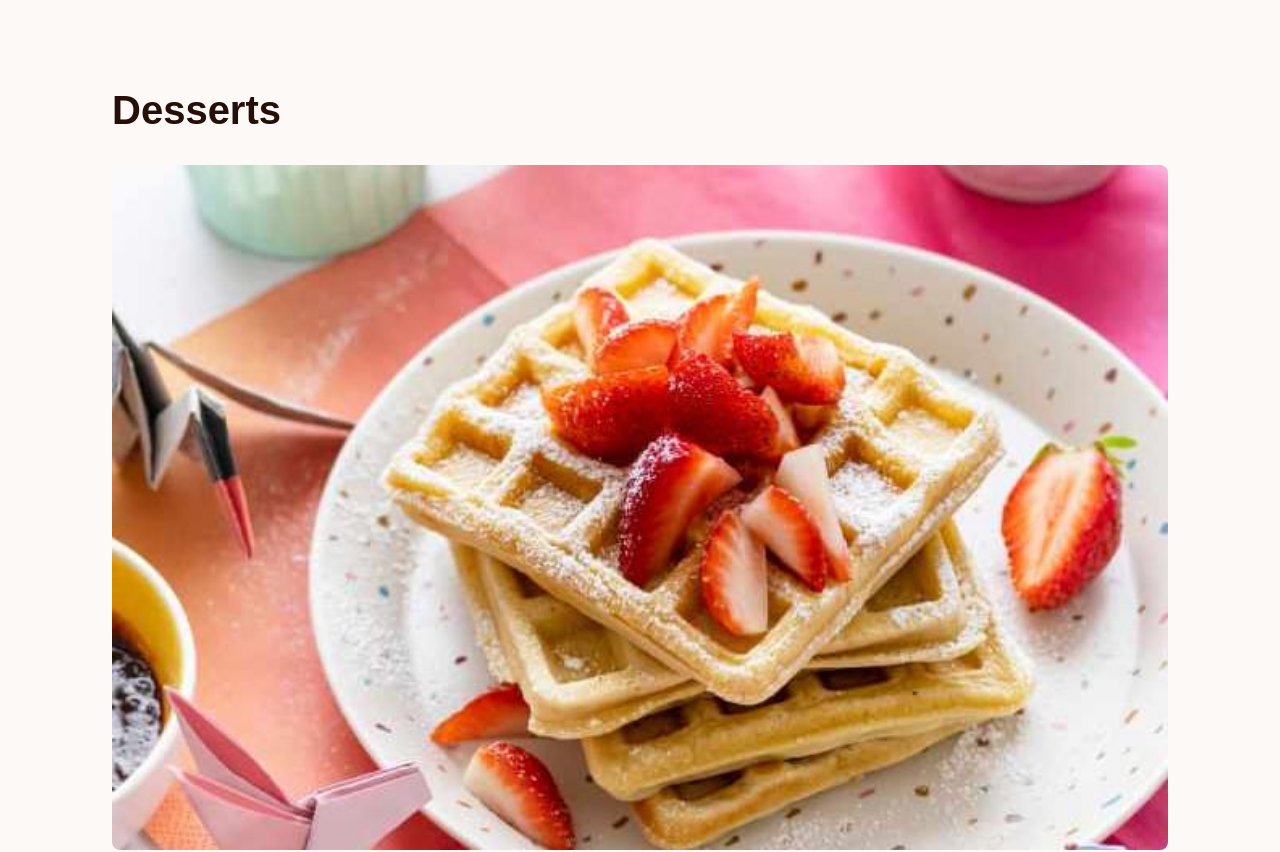
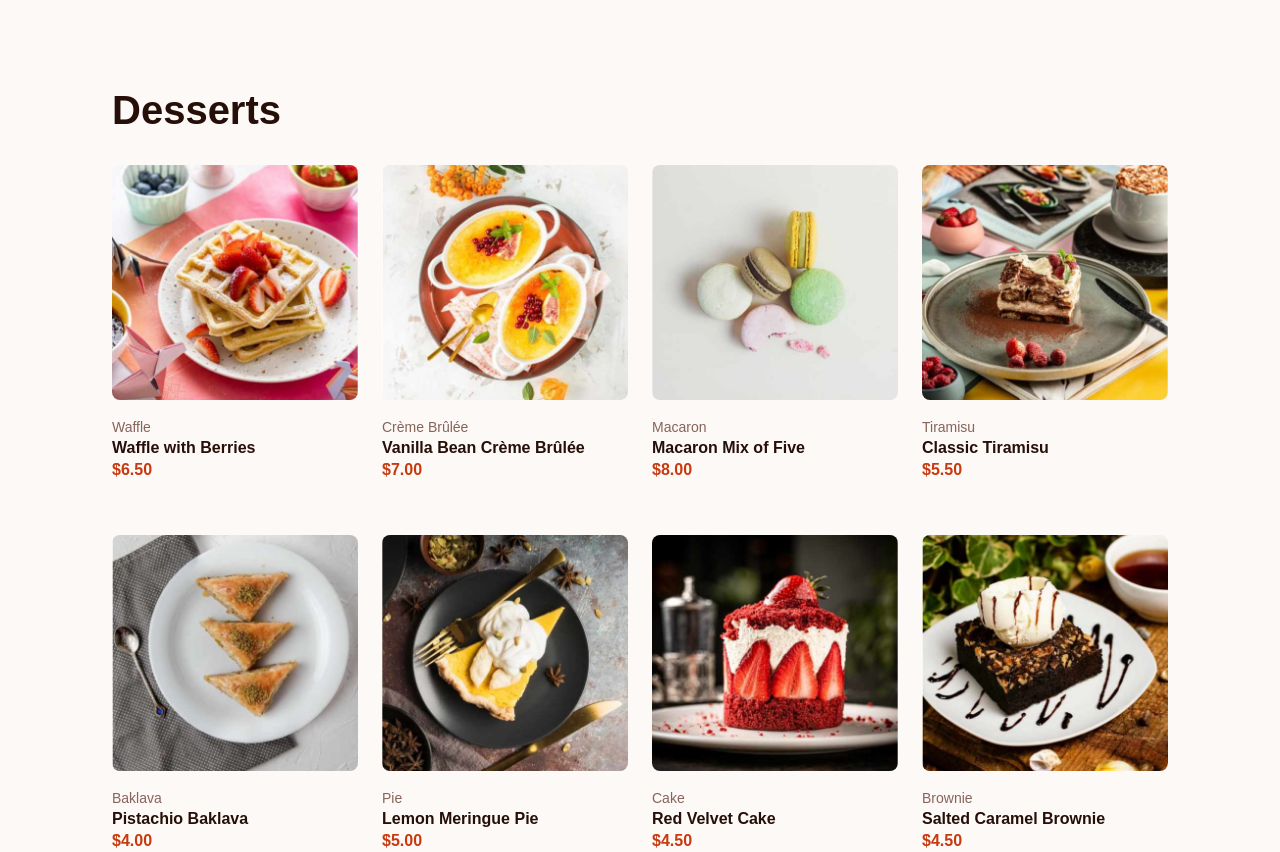
Before and after one commit to DrakeHermit/product-list, a React (Vite) app: page / in a window 1280 px wide. Shown: the top 852 px of the page. Built offline with nearby package versions, Linux system fonts and the light colour scheme; a web font is replaced by a local one.

Commit message:
feat: added responsiveness to the list items for tablet and desktop devices

```diff
--- a/src/components/MenuItem/MenuItem.css
+++ b/src/components/MenuItem/MenuItem.css
@@ -23,3 +23,21 @@
   color: hsl(14, 86%, 42%);
   font-weight: 600;
 }
+
+@media screen and (min-width: 768px) {
+  ul {
+    display: grid;
+    grid-template-columns: repeat(3, 1fr);
+    gap: 1.5rem;
+  }
+
+}
+
+@media screen and (min-width: 1024px) {
+  ul {
+    display: grid;
+    grid-template-columns: repeat(4, 1fr);
+    gap: 1.5rem;
+  }
+
+}
--- a/src/components/MenuItem/MenuItem.tsx
+++ b/src/components/MenuItem/MenuItem.tsx
@@ -5,17 +5,19 @@ export const MenuItem = () => {
   const products: ProcessedData[] = transformJSON()
 
   return (
-    <article>
-      {products.map((product: ProcessedData) => {
-        return (
-          <div key={product.id} className="menu__item">
-            <img src={product.image.mobile} alt={product.name} />
+    <ul>
+      {products.map((product: ProcessedData) => (
+          <li key={product.id} className="menu__item">
+            <picture>
+              <source media='(min-width: 1050px)' srcSet={product.image.desktop} />
+              <source media='(min-width: 375px)' srcSet={product.image.tablet} />
+              <img src={product.image.mobile} alt={product.name} />
+            </picture>
             <p className='menu__category'>{ product.category }</p>
             <h3 className='menu__item-header'>{product.name}</h3>
             <p className='menu__price'>${product.price.toFixed(2)}</p>
-          </div>
-        )
-      })}
-    </article>
+          </li>
+      ))}
+    </ul>
     )
 }
--- a/src/index.css
+++ b/src/index.css
@@ -15,6 +15,10 @@ body {
   background-color: hsl(20, 50%, 98%);
 }
 
+ul {
+  list-style-type: none;
+}
+
 @media screen and (min-width: 768px) {
   body {
     padding: 2.5rem;
```
